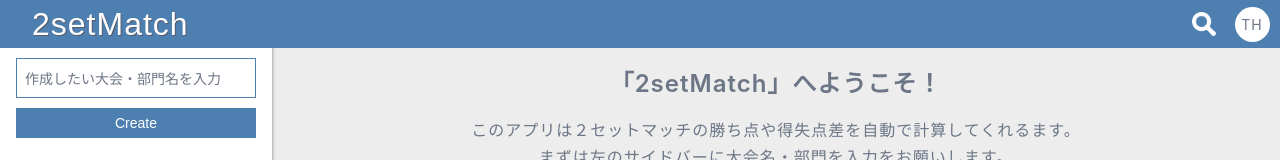
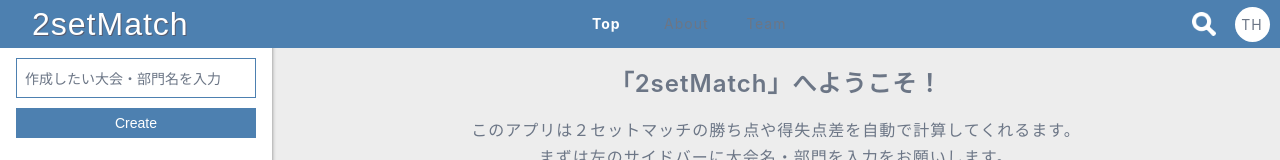
Before and after one commit to tetsu-hira/2set-app, a React (Create React App) app: page / in a window 1280 px wide. Shown: the top 160 px of the page. Built offline with nearby package versions, Linux system fonts and the light colour scheme; a web font is replaced by a local one.

Commit message:
ヘッダー

```diff
--- a/src/App.tsx
+++ b/src/App.tsx
@@ -1,4 +1,4 @@
-import React, { useState } from 'react';
+import React, { FC, useState } from 'react';
 import { useSelector, useDispatch } from 'react-redux';
 import { BrowserRouter, Route, Routes, Link } from 'react-router-dom';
 
@@ -11,6 +11,12 @@ import entryTeam from './reducers/team';
 
 const App: React.FC = () => {
   const [item, setItem] = useState<string>('');
+
+  const [stateProp, setStateProp] = useState<string>(window.location.pathname);
+
+  const updateState = (paths: string) => {
+    setStateProp(paths);
+  };
 
   const entryItem = useSelector((state: RootState) => state.entryItem);
   const dispatch = useDispatch();
@@ -34,7 +40,7 @@ const App: React.FC = () => {
 
   return (
     <BrowserRouter>
-      <Header />
+      <Header updateState={updateState} stateProp={stateProp} />
       <div className="App">
         <div className="Top">
           <div className="TopContainer">
--- a/src/components/Header.tsx
+++ b/src/components/Header.tsx
@@ -1,12 +1,65 @@
-import React from 'react';
+import React, { FC, useState } from 'react';
+import { Link } from 'react-router-dom';
 
 import Icon from './image/search.png';
 
-const Header: React.FC = () => {
+const Header: FC<{
+  updateState: (paths: string) => void;
+  stateProp: string;
+}> = ({ updateState, stateProp }) => {
   return (
     <div className="Header">
       <div className="HeaderContainer">
         <div className="WebTitle">2setMatch</div>
+        <ul className="HeaderLink">
+          <Link
+            to="/"
+            className="HeaderLink__item"
+            onClick={() => {
+              updateState('/');
+            }}
+          >
+            <li
+              className={
+                stateProp === '/' ? 'HeaderLink__text' : 'HeaderLink__false'
+              }
+            >
+              Top
+            </li>
+          </Link>
+          <Link
+            to="/about"
+            className="HeaderLink__item"
+            onClick={() => {
+              updateState('/about');
+            }}
+          >
+            <li
+              className={
+                stateProp === '/about'
+                  ? 'HeaderLink__text'
+                  : 'HeaderLink__false'
+              }
+            >
+              About
+            </li>
+          </Link>
+          <Link
+            to="/user"
+            className="HeaderLink__item"
+            onClick={() => {
+              updateState('/user');
+            }}
+          >
+            <li
+              className={
+                stateProp === '/user' ? 'HeaderLink__text' : 'HeaderLink__false'
+              }
+            >
+              Team
+            </li>
+          </Link>
+        </ul>
         <div className="HeaderRight">
           <div className="search">
             <img className="icon" src={Icon} alt="アイコン" />
```
Also changed, not shown: src/components/About.tsx (added, +60 -0 lines).
